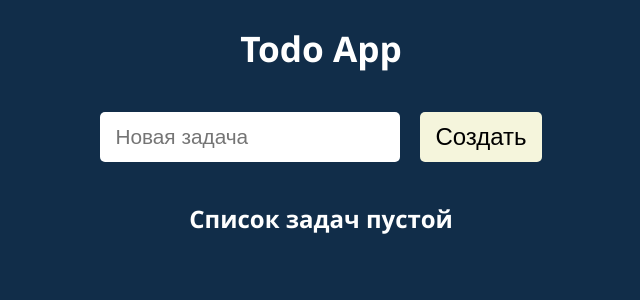
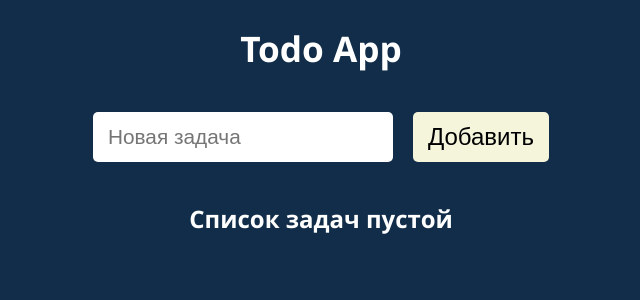
Before and after one commit to Butterzzz/todo-app-v2, a React (Create React App) app: page / in a window 1280 px wide. Shown: the top 300 px of the page, without its empty margins (319-959 px from the left). Built offline with nearby package versions, Linux system fonts and the light colour scheme.

Commit message:
fix: text button

```diff
--- a/src/components/Todos/TodoForm.js
+++ b/src/components/Todos/TodoForm.js
@@ -18,7 +18,7 @@ function TodoForm({ addTodo }) {
                     value={text}
                     onChange={(e) => setText(e.target.value)}
                 />
-                <button type="submit">Создать</button>
+                <button type="submit">Добавить</button>
             </form>
         </div>
     )
```
